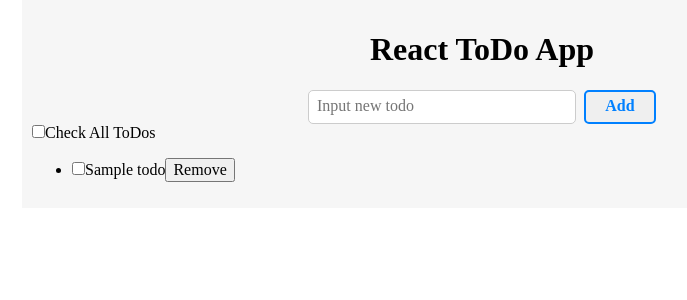
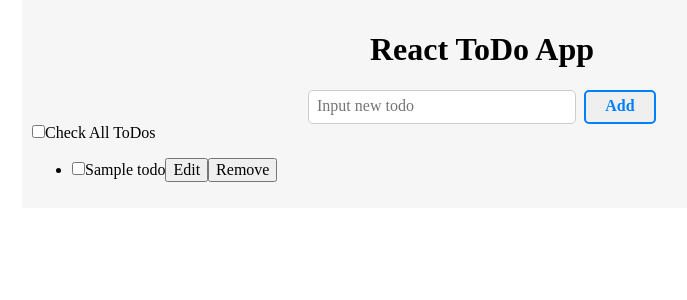
Before and after one commit to teinen/react-practices, a React (Create React App) app in the folder todo-list/: page / in a window 1280 px wide. Shown: the top 300 px of the page, without its empty margins (158-845 px from the left). Built offline with nearby package versions, Linux system fonts and the light colour scheme; the HTML template or start-up script is replaced by a standard one.

Commit message:
Add edit function(WIP)

```diff
--- a/todo-list/src/components/ToDoApp.tsx
+++ b/todo-list/src/components/ToDoApp.tsx
@@ -13,6 +13,7 @@ type Action =
   | { type: 'REMOVE_TODO', index: number }
   | { type: 'TOGGLE_STATUS', index: number, checked: boolean }
   | { type: 'TOGGLE_ALL_STATUS', checked: boolean }
+  | { type: 'EDIT_TODO', index: number, name: string }
 
 const initialState: State = {
   todos: [
@@ -44,6 +45,9 @@ const ToDoApp: React.FC = () => {
           todo.completed = action.checked
           return todo
         })}
+      case 'EDIT_TODO':
+        state.todos[action.index].name = action.name
+        return { todos: state.todos }
       default:
         return state
     }
@@ -62,6 +66,26 @@ const ToDoApp: React.FC = () => {
     dispatch({ type: 'ADD_TODO', todo: newTodo })
   }
 
+  const removeTodo = (index: number): void => {
+    dispatch({ type: 'REMOVE_TODO', index: index })
+  }
+
+  const toggleStatus = (index: number, checked: boolean) => {
+    dispatch({
+      type: 'TOGGLE_STATUS',
+      index: index,
+      checked: checked
+    })
+  }
+
+  const editTodo = (index: number, newName: string): void => {
+    dispatch({
+      type: 'EDIT_TODO',
+      index: index,
+      name: newName
+    })
+  }
+
   return (
     <div className="todo-app">
       <h1 className="todo-app-title">React ToDo App</h1>
@@ -70,15 +94,18 @@ const ToDoApp: React.FC = () => {
         onClick={(newTodoName) => addTodo(newTodoName)}
       />
 
-      <input
-        type="checkbox"
-        onChange={(e) => dispatch({ type: 'TOGGLE_ALL_STATUS', checked: e.target.checked })}
-      />Check All ToDos
+      <label>
+        <input
+          type="checkbox"
+          onChange={(e) => dispatch({ type: 'TOGGLE_ALL_STATUS', checked: e.target.checked })}
+        />Check All ToDos
+      </label>
 
       <ToDoList
         todos={state.todos}
-        onRemove={(i) => dispatch({ type: 'REMOVE_TODO', index: i })}
-        onToggleStatus={(i, checked) => dispatch({ type: 'TOGGLE_STATUS', index: i, checked: checked })}
+        onRemove={(i) => removeTodo(i)}
+        onToggleStatus={(i, checked) => toggleStatus(i, checked)}
+        onEdit={(i, newName) => editTodo(i, newName)}
       />
     </div>
   )
--- a/todo-list/src/components/ToDoList.tsx
+++ b/todo-list/src/components/ToDoList.tsx
@@ -6,6 +6,7 @@ type Props = {
   todos: Array<ToDo>,
   onRemove: (index: number) => void,
   onToggleStatus: (index: number, checked: boolean) => void
+  onEdit: (index: number, newName: string) => void
 }
 
 const ToDoList: React.FC<Props> = (props: Props) => {
@@ -20,6 +21,9 @@ const ToDoList: React.FC<Props> = (props: Props) => {
 
         { todo.name }
 
+        <button onClick={() => props.onEdit(i, 'hoge')}>
+          Edit
+        </button>
         <button onClick={() => props.onRemove(i)}>
           Remove
         </button>
```
